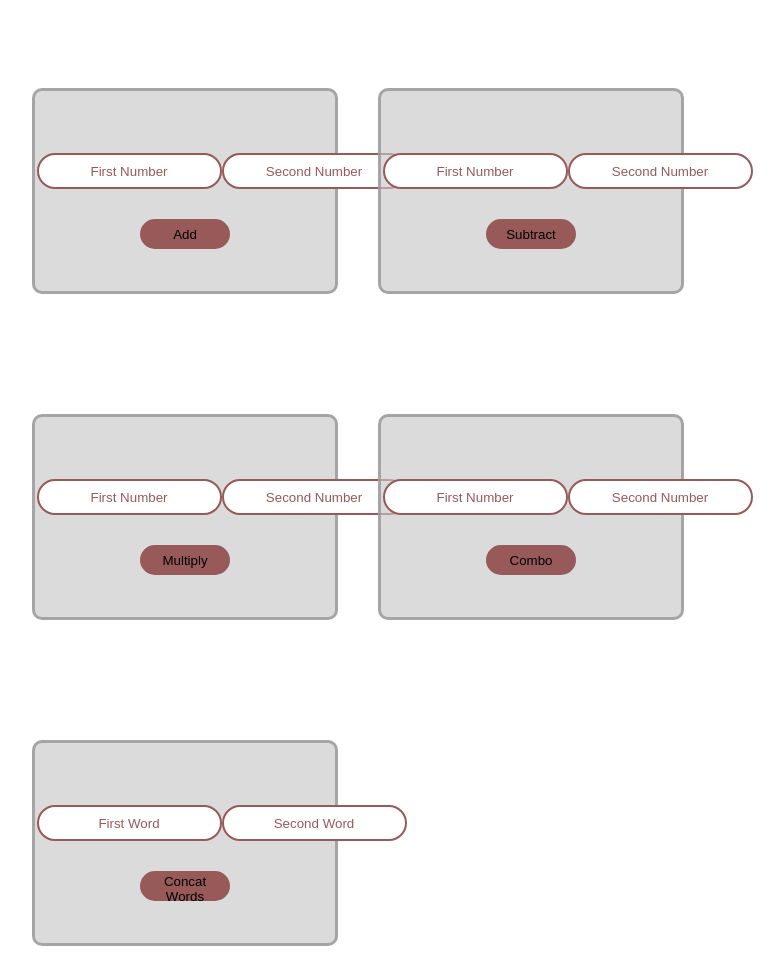
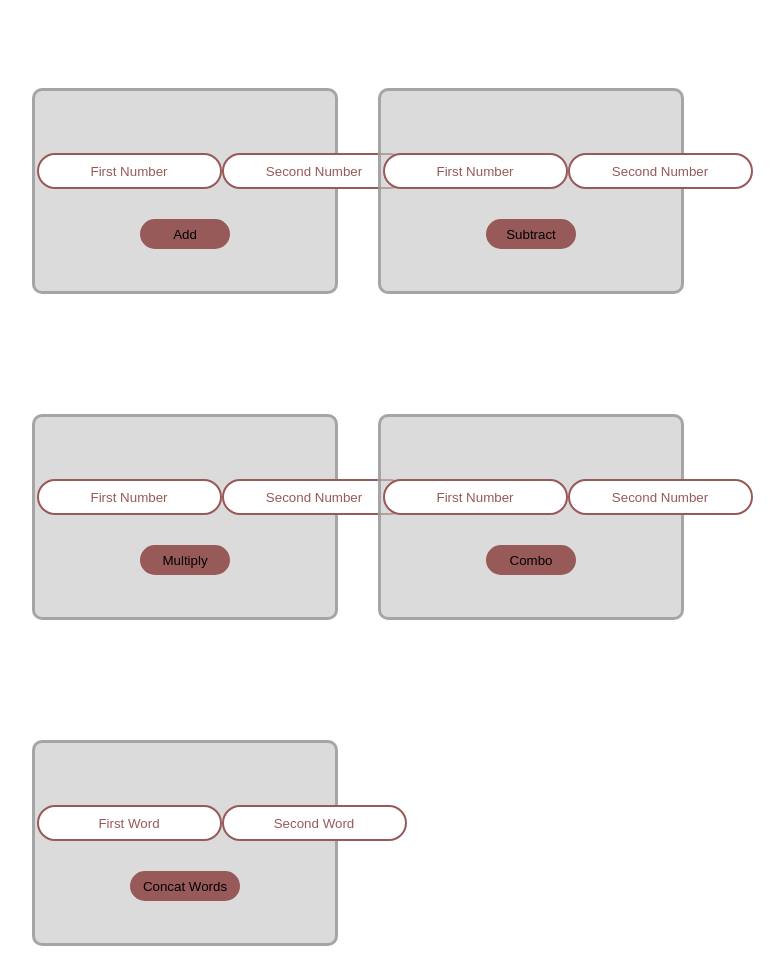
Before and after one commit to Tasheem/arithmetic-operations, a plain HTML site: page index.html in a window 1280 px wide. Shown: the whole page, without its empty margins (320-1104 px from the left). Drawn offline with Linux system fonts and the light colour scheme.

Commit message:
Increase width of concat button

```diff
--- a/styles.css
+++ b/styles.css
@@ -64,3 +64,7 @@ main {
 .run-btn:hover {
     background-color: rgba(197, 156, 156, 0.999);
 }
+
+#concat-btn {
+    width: 110px;
+}
```
